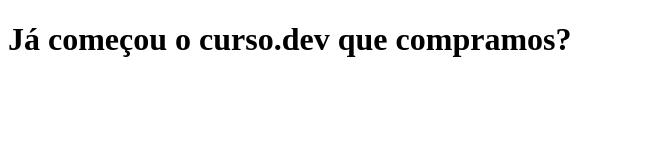
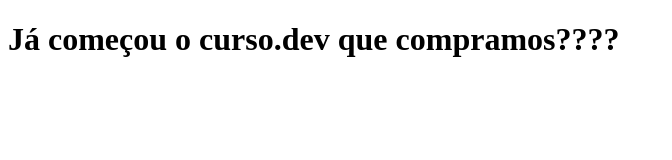
Before and after one commit to felipecintraferraz/tab-news, a Next.js app: page / in a window 1280 px wide. Shown: the top 160 px of the page, without its empty margins (0-672 px from the left). Built offline with nearby package versions, Linux system fonts and the light colour scheme.

Commit message:
Adiciona enfase na frase

```diff
--- a/pages/index.js
+++ b/pages/index.js
@@ -1,4 +1,4 @@
 function Home() {
-  return <h1> Já começou o curso.dev que compramos? </h1>;
+  return <h1> Já começou o curso.dev que compramos???? </h1>;
 }
 export default Home;
```
